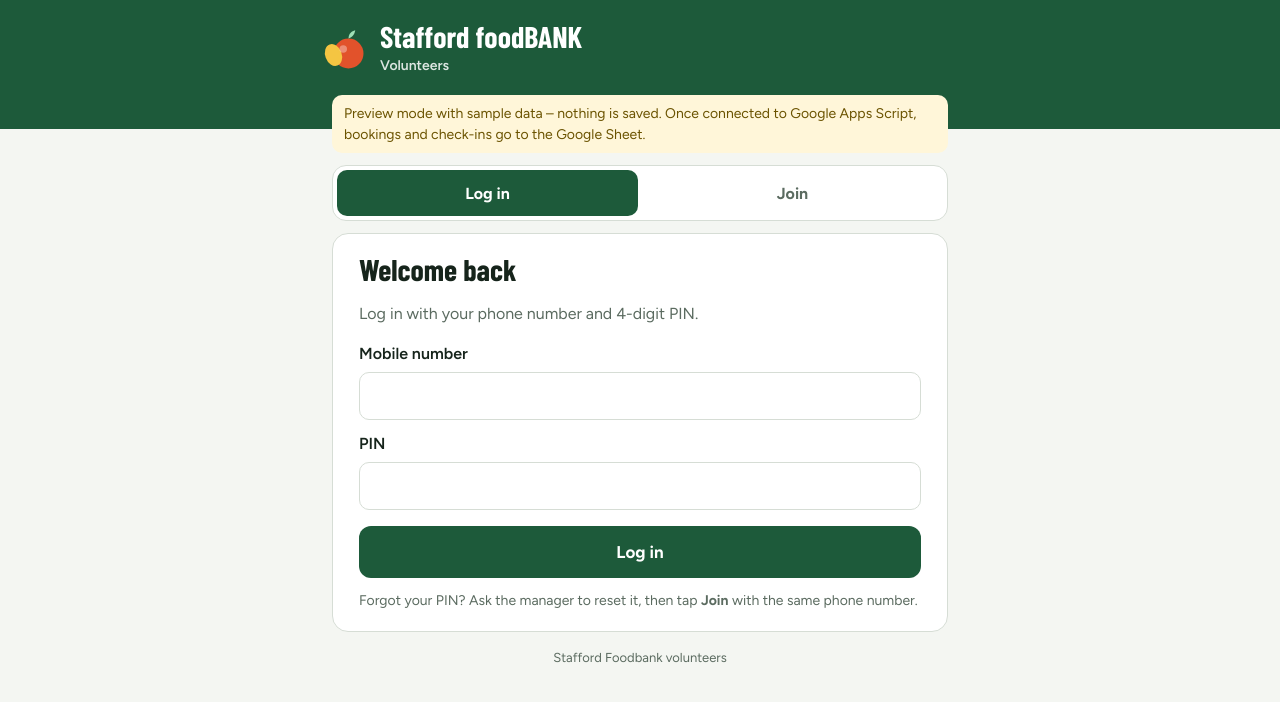
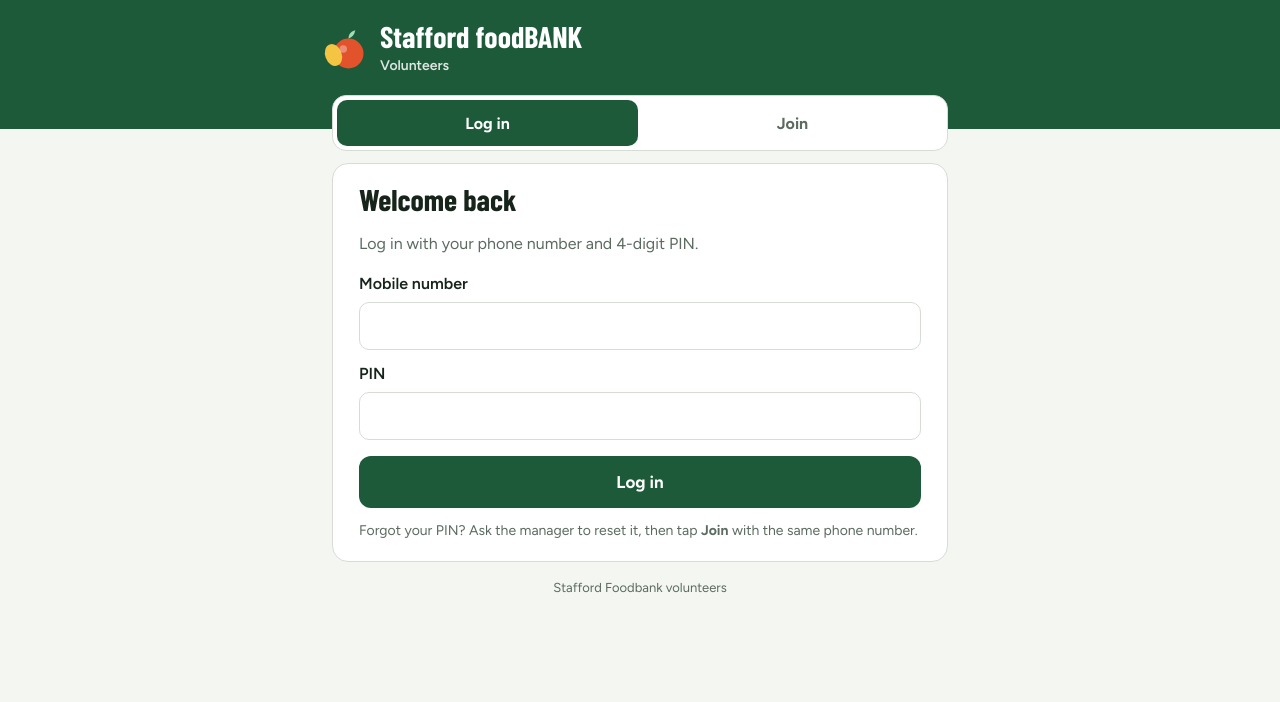
Before and after one commit to stafford-foodbank/volunteers, a plain HTML site: page index.html in a window 1280 px wide. Drawn offline with nearby package versions, Linux system fonts and the light colour scheme; a web font is replaced by a local one.

Commit message:
Update index.html

```diff
--- a/index.html
+++ b/index.html
@@ -133,7 +133,7 @@ input:focus,button:focus-visible{outline:3px solid light-dark(#9ccfb0,#2f6b49);o
 <script>
 {
 /* ===== PASTE YOUR GOOGLE APPS SCRIPT WEB APP URL BETWEEN THE QUOTES (it ends with /exec) ===== */
-const SCRIPT_URL = 'PASTE_YOUR_WEB_APP_URL_HERE';
+const SCRIPT_URL = 'https://script.google.com/macros/s/AKfycbxqLsBz-VMzegP1OUTPXrQsr5BHymTcM4gKLLZ33J0uX2VnNkXGK7jlSEh9NvSJc25M/exec';
 /* ============================================================================================ */
 
 const $ = s => document.querySelector(s);
```
